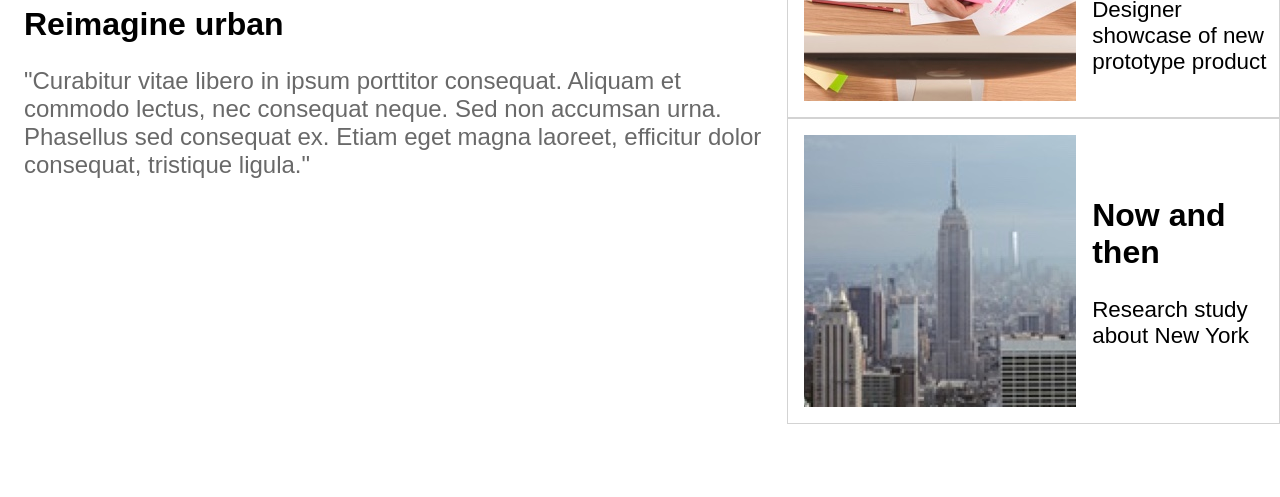
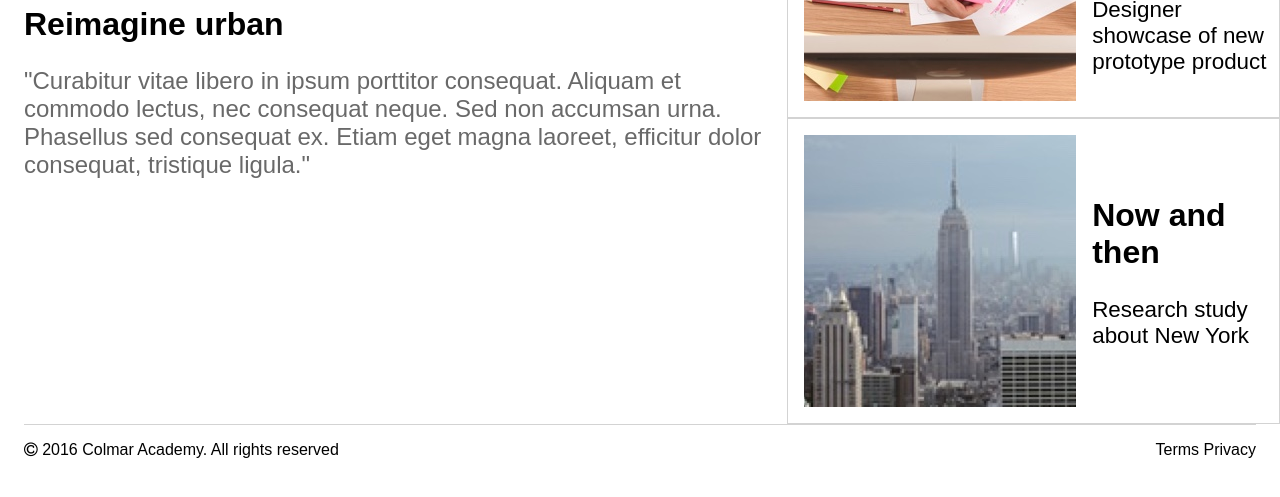
Before and after one commit to Fridox97/Fridox97.github.io, a plain HTML site: page index.html in a window 1280 px wide. Shown: the part 3068-3565 px from the top of the page. Drawn offline with Linux system fonts and the light colour scheme.

Commit message:
Agregado footer y css para footer

```diff
--- a/Resources/css/index.css
+++ b/Resources/css/index.css
@@ -276,3 +276,11 @@ video{
     max-width: 100%;
     margin-bottom: 1.5rem;
 }
+
+footer{
+    display: flex;
+    justify-content: space-between;
+    border-top: 1px solid lightgray;
+    margin: 0 1.5rem;
+    padding-top: 1rem;
+}
--- a/index.html
+++ b/index.html
@@ -3,6 +3,7 @@
     <head>
         <title>Colmar Academy</title>
         <link rel="stylesheet" href="./Resources/css/index.css">
+        <link rel="stylesheet" type="text/css" href="https://maxcdn.bootstrapcdn.com/font-awesome/4.7.0/css/font-awesome.css">
     </head>
     <body>
         <header>
@@ -152,4 +153,14 @@
             </section>
         </div>
     </body>
+    <footer>
+        <div id="copyright">
+            <i class="fa fa-copyright"></i>
+            <span>2016 Colmar Academy. All rights reserved</span>
+        </div>
+        <div class="otros">
+            <span>Terms</span>
+            <span>Privacy</span>
+        </div>
+    </footer>
 </html>
```
